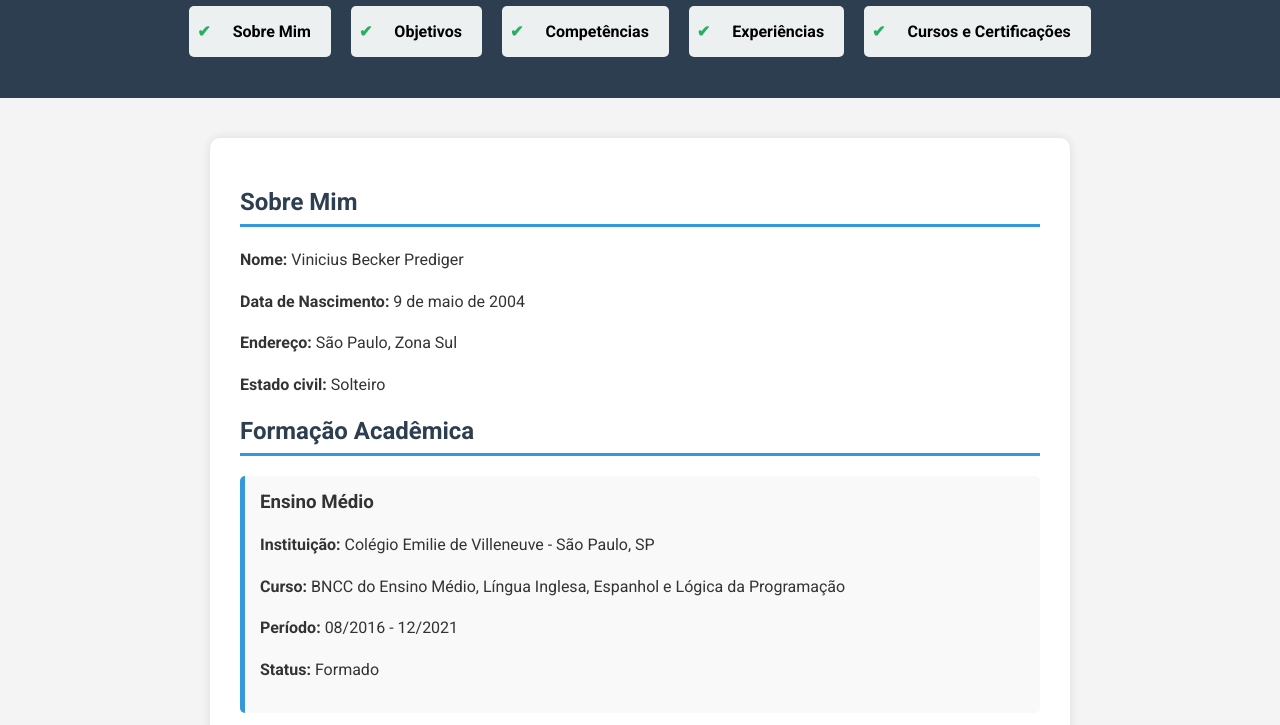
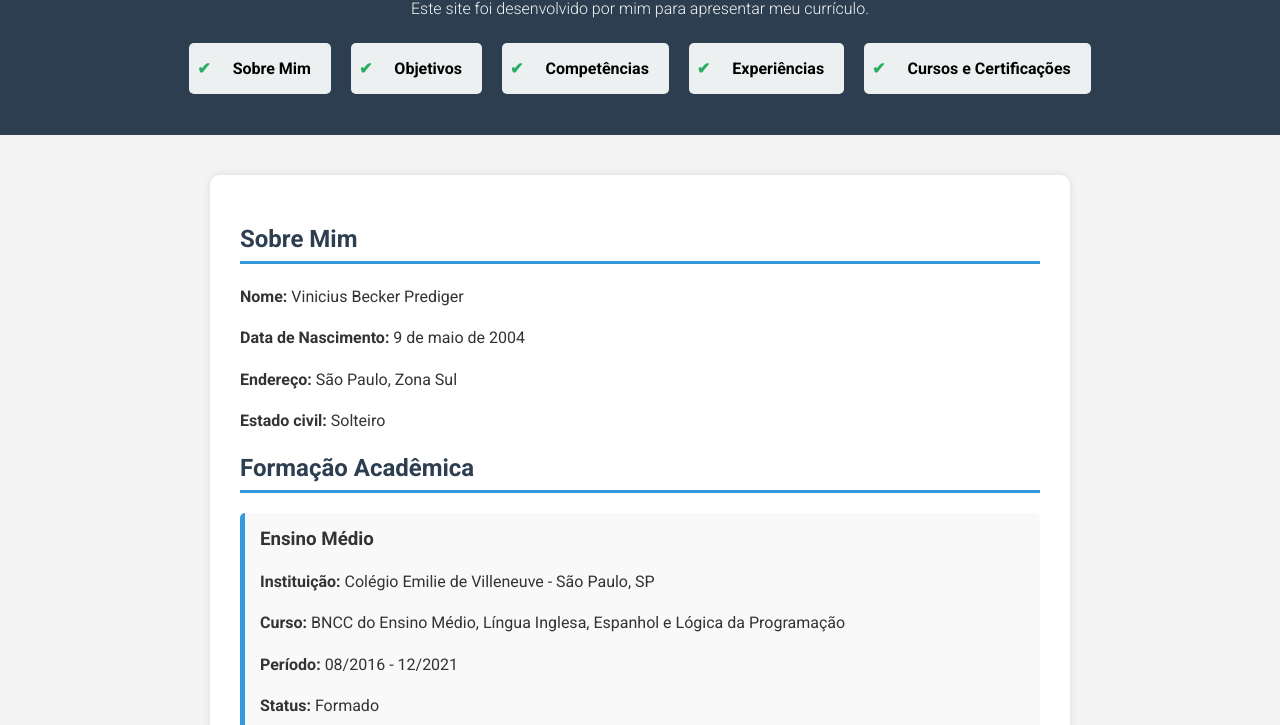
Before and after one commit to Beckervini/Curriculo-ViniBecker, a plain HTML site: page index.html in a window 1280 px wide. Shown: the part 57-782 px from the top of the page. Drawn offline with Linux system fonts and the light colour scheme.

Commit message:
Update index.html

```diff
--- a/index.html
+++ b/index.html
@@ -9,6 +9,7 @@
 <body>
     <header>
         <h1>Currículo - Vinicius Becker Prediger</h1>
+        <p class="subtitulo">Este site foi desenvolvido por mim para apresentar meu currículo.</p>
         <nav>
             <ul>
                 <li><a href="#sobre">Sobre Mim</a></li>
```
